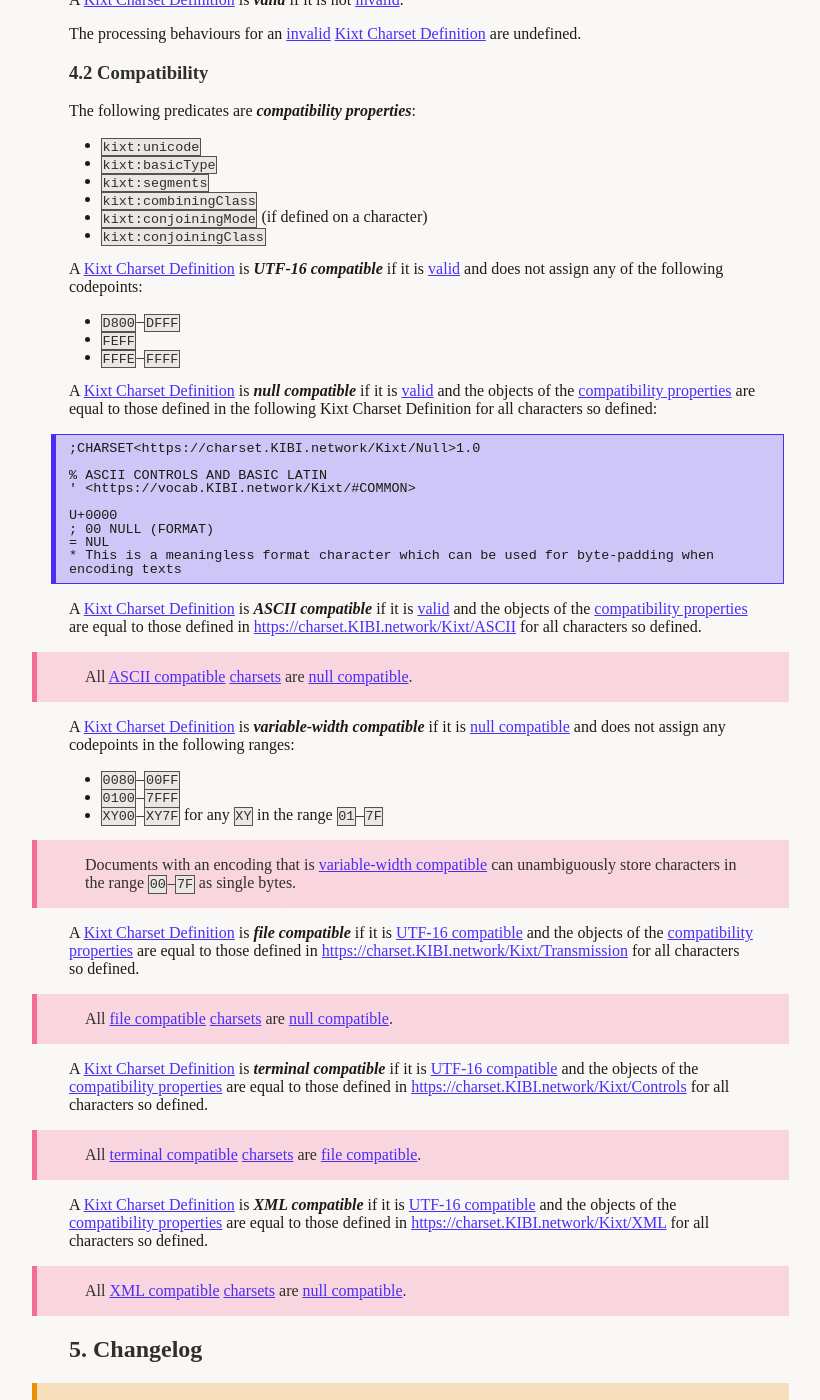
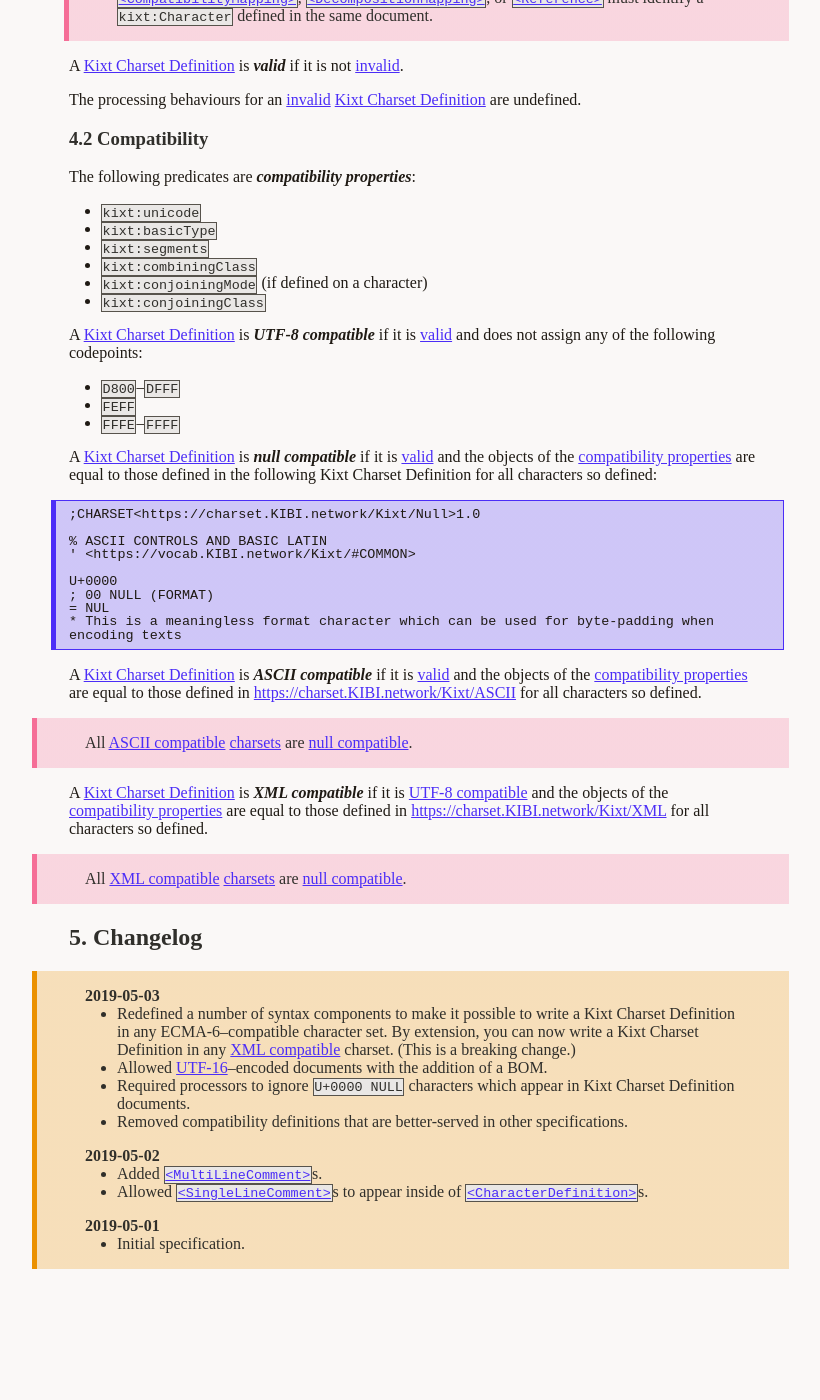
Before and after one commit to kibi-network/Kixt, a Jekyll site: the page built from -/Charset/index.md, in a window 1280 px wide and 1400 px high, scrolled down 19679 px. Shown: the whole window, without its empty margins (227-1047 px from the left). Built offline with Jekyll 4.4.1, drawn with Linux system fonts in a browser that asks for light colours; our own code applies the rules of GitHub Pages for plain Markdown files; some of the changed text lies outside the part shown.

Commit message:
[Transmissions][Charset] New Transmissions spec; Charset improvements

````diff
--- a/-/Charset/index.md
+++ b/-/Charset/index.md
@@ -54,15 +63,6 @@ The vocabulary for this model is the [Kixt Ontology] ([OWL] document), which nor
 Although the [Kixt Charset Model] is defined using [RDF] and [OWL], it is not expected that most or even many applications which make use of it will be fully-fledged [OWL] reasoners.
 It is not presently recommended that applications interfacing with [Kixt charsets][charset] load their information from anything other than a [Kixt Charset Definition], whose resultant [RDF graph] is well-defined by this specification and may be abstracted as required.
 (However, its basis in RDF and OWL means that extensions to the Kixt Charset Model, as well as alternate means of loading and processing Kixt charsets, may conceivably be designed in the future.)
-
-In this document, the following prefixes are used to represent the following strings:
-
-| Prefix | Expansion |
-| :--: | --- |
-| `kixt:` | `https://vocab.KIBI.network/Kixt/#` |
-| `rdf:` | `http://www.w3.org/1999/02/22-rdf-syntax-ns#` |
-| `xsd:` | `http://www.w3.org/2001/XMLSchema#` |
-| `olo:` | `http://purl.org/ontology/olo/core#` |
 
 ### 2.1 Types of Resource
 {: id="model.resources"}
@@ -121,6 +121,10 @@ CharsetDefinition =
 A <dfn id="dfn.Definition">Kixt Charset Definition</dfn> is a [UTF-8] or [UTF-16]–encoded file (determined by a leading BOM, and defaulting to UTF-8 if no BOM is present) consisting of any number of block or script declarations, interspersed with any number of codepoint definitions, comments, or lines of whitespace.
 This section describes the syntax of such documents, in [ABNF] and prose.
 It also describes how processors can use [Kixt Charset Definitions][Kixt Charset Definition] to generate [RDF graphs][RDF graph].
+
+<div role="note" markdown="block">
+The file extension `.kichar` or `.kch` is suggested for [Kixt Charset Definitions].
+</div>
 
 ### 3.1 Null Handling
 
@@ -696,7 +700,7 @@ The above values are given prefixed, but the actual value of [`<IRI>`] must be a
 
 Upon reaching a [`<ScriptDeclaration>`], set <var>current script</var> to [`<IRI>`].
 
-### 3.8 Character definition
+### 3.8 Character Definition
 {: id="definition.character"}
 
 ```abnf
@@ -724,7 +728,7 @@ If <var>in a block</var> is <i>true</i>, create a new [RDF triple] with <var>cur
 
 Create a new [RDF triple] with <var>current character</var> as its subject, `kixt:script` as its predicate, and <var>current script</var> as its object.
 
-#### 3.8.1 Unicode Mapping
+#### 3.8.1 Unicode mapping
 {: id="definition.character.unicode"}
 
 ```abnf
@@ -776,7 +780,7 @@ In [Turtle], the resulting [RDF graph] produced by the above steps will look som
 ```
 </div>
 
-#### 3.8.2 Character Info
+#### 3.8.2 Character info
 {: id="definition.character.info"}
 
 ```abnf
@@ -832,7 +836,7 @@ Upon reaching a [`<CharacterInfo>`], perform the following steps:
     Note that this is a [literal] with a [datatype IRI] of [`xsd:anyURI`], *not* an [RDF IRI][IRI].
     </div>
 
-#### 3.8.3 Compatibility Mapping
+#### 3.8.3 Compatibility mapping
 {: id="definition.character.compatibility"}
 
 ```abnf
@@ -893,7 +897,7 @@ In [Turtle], the resulting [RDF graph] produced by the above steps will look som
 ```
 </div>
 
-#### 3.8.4 Decomposition Mapping
+#### 3.8.4 Decomposition mapping
 {: id="definition.character.decomposition"}
 
 ```abnf
@@ -962,7 +966,7 @@ In [Turtle], the resulting [RDF graph] produced by the above steps will look som
 ```
 </div>
 
-#### 3.8.5 Additional Properties
+#### 3.8.5 Additional properties
 {: id="definition.character.additional"}
 
 ```abnf
@@ -1066,7 +1070,7 @@ It consists of one or more lines, each beginning with an `U+003D EQUALS SIGN`, a
 
 Upon reaching an [`<Aliases>`], for each [`<Name>`], create a new [RDF triple] with <var>current character</var> as its subject, <code>kixt:alias</code> as its predicate, and the value of the [`<Name>`] as its object, as an [`xsd:string`].
 
-#### 3.8.7 Other Names
+#### 3.8.7 Other names
 {: id="definition.character.other_names"}
 
 ```abnf
@@ -1221,7 +1225,7 @@ The following predicates are <dfn id="dfn.compatibility_property">compatibility
 + `kixt:conjoiningMode` (if defined on a character)
 + `kixt:conjoiningClass`
 
-A [Kixt Charset Definition] is <dfn id="dfn.UTF-16_compatible">UTF-16 compatible</dfn> if it is [valid][valid definition] and does not assign any of the following codepoints:
+A [Kixt Charset Definition] is <dfn id="dfn.UTF-8_compatible">UTF-8 compatible</dfn> if it is [valid][valid definition] and does not assign any of the following codepoints:
 
 + `D800`–`DFFF`
 + `FEFF`
@@ -1247,29 +1251,7 @@ A [Kixt Charset Definition] is <dfn id="dfn.ASCII_compatible">ASCII compatible</
 All [ASCII compatible]{::} [charsets][charset] are [null compatible].
 </div>
 
-A [Kixt Charset Definition] is <dfn id="dfn.variable-width_compatible">variable-width compatible</dfn> if it is [null compatible] and does not assign any codepoints in the following ranges:
-
-+ `0080`–`00FF`
-+ `0100`–`7FFF`
-+ `XY00`–`XY7F` for any `XY` in the range `01`–`7F`
-
-<div role="note" markdown="block">
-Documents with an encoding that is [variable-width compatible] can unambiguously store characters in the range `00`–`7F` as single bytes.
-</div>
-
-A [Kixt Charset Definition] is <dfn id="dfn.file_compatible">file compatible</dfn> if it is [UTF-16 compatible] and the objects of the [compatibility properties][compatibility property] are equal to those defined in <https://charset.KIBI.network/Kixt/Transmission> for all characters so defined.
-
-<div role="note" markdown="block">
-All [file compatible]{::} [charsets][charset] are [null compatible].
-</div>
-
-A [Kixt Charset Definition] is <dfn id="dfn.terminal_compatible">terminal compatible</dfn> if it is [UTF-16 compatible] and the objects of the [compatibility properties][compatibility property] are equal to those defined in <https://charset.KIBI.network/Kixt/Controls> for all characters so defined.
-
-<div role="note" markdown="block">
-All [terminal compatible]{::} [charsets][charset] are [file compatible].
-</div>
-
-A [Kixt Charset Definition] is <dfn id="dfn.XML_compatible">XML compatible</dfn> if it is [UTF-16 compatible] and the objects of the [compatibility properties][compatibility property] are equal to those defined in <https://charset.KIBI.network/Kixt/XML> for all characters so defined.
+A [Kixt Charset Definition] is <dfn id="dfn.XML_compatible">XML compatible</dfn> if it is [UTF-8 compatible] and the objects of the [compatibility properties][compatibility property] are equal to those defined in <https://charset.KIBI.network/Kixt/XML> for all characters so defined.
 
 <div role="note" markdown="block">
 All [XML compatible]{::} [charsets][charset] are [null compatible].
@@ -1287,6 +1269,8 @@ All [XML compatible]{::} [charsets][charset] are [null compatible].
 
 : Required processors to ignore `U+0000 NULL` characters which appear in Kixt Charset Definition documents.
 
+: Removed compatibility definitions that are better-served in other specifications.
+
 {: id="changelog.2019-05-02"} <time>2019-05-02</time>
 
 : Added [`<MultiLineComment>`]s.
--- a/_includes/references.md
+++ b/_includes/references.md
@@ -11,6 +11,9 @@
 [UTF-8]: <https://tools.ietf.org/html/rfc3629> "UTF-8, a transformation format of ISO 10646"
 [UTF-16]: <https://tools.ietf.org/html/rfc2781> "UTF-16, an encoding of ISO 10646"
 
+[WTF-8]: <https://simonsapin.github.io/wtf-8/>
+[Generalized UTF-8]: <https://simonsapin.github.io/wtf-8/#generalized-utf8>
+
 [RDF Schema]: <https://www.w3.org/TR/rdf-schema/> "RDF Schema 1.1"
 [`rdf:type`]: <https://www.w3.org/TR/rdf-schema/#ch_type>
 [`rdf:value`]: <https://www.w3.org/TR/rdf-schema/#ch_value>
@@ -112,12 +118,9 @@
 [invalid definition]: <{{ "/-/Charset/#dfn.invalid" | absolute_url }}>
 [valid definition]: <{{ "/-/Charset/#dfn.valid" | absolute_url }}>
 [compatibility property]: <{{ "/-/Charset/#dfn.compatibility_property" | absolute_url }}>
-[UTF-16 compatible]: <{{ "/-/Charset/#dfn.UTF-16_compatible" | absolute_url }}>
+[UTF-8 compatible]: <{{ "/-/Charset/#dfn.UTF-8_compatible" | absolute_url }}>
 [ASCII compatible]: <{{ "/-/Charset/#dfn.ASCII_compatible" | absolute_url }}>
 [null compatible]: <{{ "/-/Charset/#dfn.null_compatible" | absolute_url }}>
-[variable-width compatible]: <{{ "/-/Charset/#dfn.variable-width_compatible" | absolute_url }}>
-[file compatible]: <{{ "/-/Charset/#dfn.file_compatible" | absolute_url }}>
-[terminal compatible]: <{{ "/-/Charset/#dfn.terminal_compatible" | absolute_url }}>
 [XML compatible]: <{{ "/-/Charset/#dfn.XML_compatible" | absolute_url }}>
 [`<CharsetDefinition>`]: <{{ "/-/Charset/#prod.CharsetDefinition" | absolute_url }}>
 [`<Break>`]: <{{ "/-/Charset/#prod.Break" | absolute_url }}>
@@ -212,8 +215,29 @@
 [`<Glyph>`]: <{{ "/-/Charset/#prod.Glyph" | absolute_url }}>
 [`<Glyphs>`]: <{{ "/-/Charset/#prod.Glyphs" | absolute_url }}>
 
-[Kixt Documents]: <{{ "/-/Documents/" | absolute_url }}> "Kixt Documents"
-[Kixt document]: <{{ "/-/Documents/#dfn.document" | absolute_url }}>
+[Kixt Transmissions]: <{{ "/-/Transmissions/" | absolute_url }}> "Kixt Transmissions"
+[Kixt Transmission Format]: <{{ "/-/Transmissions/#dfn.Kixt_Transmission_Format" | absolute_url }}> "Kixt Transmissions"
+[transmission compatible]: <{{ "/-/Transmissions/#dfn.transmission_compatible" | absolute_url }}>
+[variable-width compatible]: <{{ "/-/Transmissions/#dfn.variable-width_compatible" | absolute_url }}>
+[transmission character]: <{{ "/-/Transmissions/#dfn.transmission_character" | absolute_url }}>
+[data block]: <{{ "/-/Transmissions/#dfn.data_block" | absolute_url }}>
+[opening data character]: <{{ "/-/Transmissions/#dfn.opening_data_character" | absolute_url }}>
+[closing data character]: <{{ "/-/Transmissions/#dfn.closing_data_character" | absolute_url }}>
+[data contents]: <{{ "/-/Transmissions/#dfn.data_contents" | absolute_url }}>
+[Unicode mapping]: <{{ "/-/Transmissions/#dfn.Unicode_mapping" | absolute_url }}>
+[control character]: <{{ "/-/Transmissions/#dfn.control_character" | absolute_url }}>
+[transmission]: <{{ "/-/Transmissions/#dfn.transmission" | absolute_url }}>
+[encoding scheme]: <{{ "/-/Transmissions/#dfn.encoding_scheme" | absolute_url }}>
+[Generalized UTF-8]: <{{ "/-/Transmissions/#dfn.Generalized_UTF-8" | absolute_url }}>
+[Fullwidth-BE]: <{{ "/-/Transmissions/#dfn.Fullwidth-BE" | absolute_url }}>
+[Fullwidth-LE]: <{{ "/-/Transmissions/#dfn.Fullwidth-LE" | absolute_url }}>
+[Variable-BE]: <{{ "/-/Transmissions/#dfn.Variable-BE" | absolute_url }}>
+[Variable-LE]: <{{ "/-/Transmissions/#dfn.Variable-LE" | absolute_url }}>
+[transmission block]: <{{ "/-/Transmissions/#dfn.transmission_block" | absolute_url }}>
+[document]: <{{ "/-/Transmissions/#dfn.document" | absolute_url }}>
+[page]: <{{ "/-/Transmissions/#dfn.page" | absolute_url }}>
+[header]: <{{ "/-/Transmissions/#dfn.header" | absolute_url }}>
+[text]: <{{ "/-/Transmissions/#dfn.text" | absolute_url }}>
 
 [Kixt Algorithms]: <{{ "/-/Algorithms/#" | absolute_url }}> "Kixt Ontology"
 [canonical decomposition]: <{{ "/-/Algorithms/#dfn.canonical_decomposition" | absolute_url }}>
--- a/style.css
+++ b/style.css
@@ -240,6 +240,7 @@ dt {
 	Font-Weight: Bold;
 }
 dt:Target { Margin: Calc(1EM - 3PX) -3PX -3PX }
+dt+dt { Margin-Top: 0 }
 aside dt {
 	Display: Inline;
 	Margin: 0;
@@ -285,6 +286,7 @@ h3,
 h4,
 h5,
 h6 { Color: #302F2B }
+h5 { Text-Transform: Uppercase }
 h1:Target,
 h2:Target,
 h3:Target,
````
Also changed, not shown: other parts of -/Charset/index.md (+10 -1 lines), other parts of _includes/references.md (+3 -0 lines), -/Transmissions/index.md (added, +380 -0 lines), index.md (renamed from README.md, +4 -0 lines).
